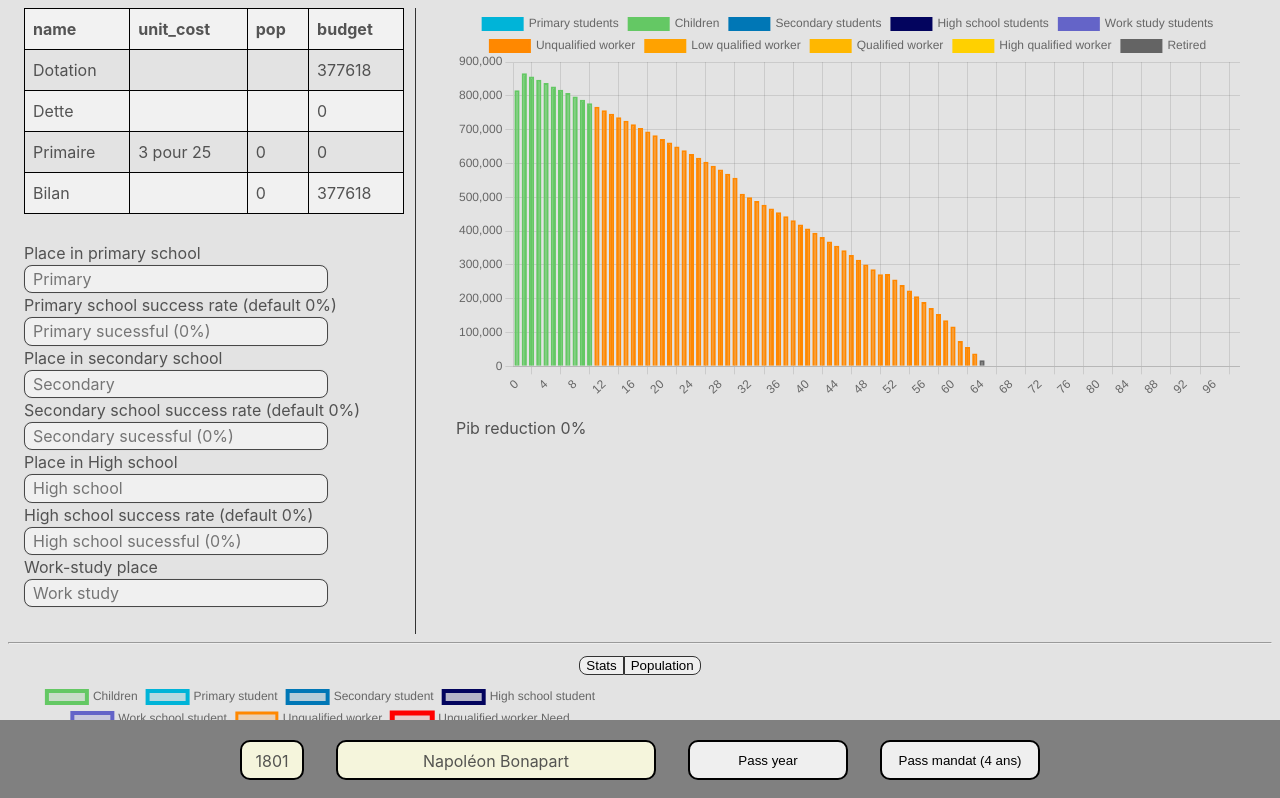
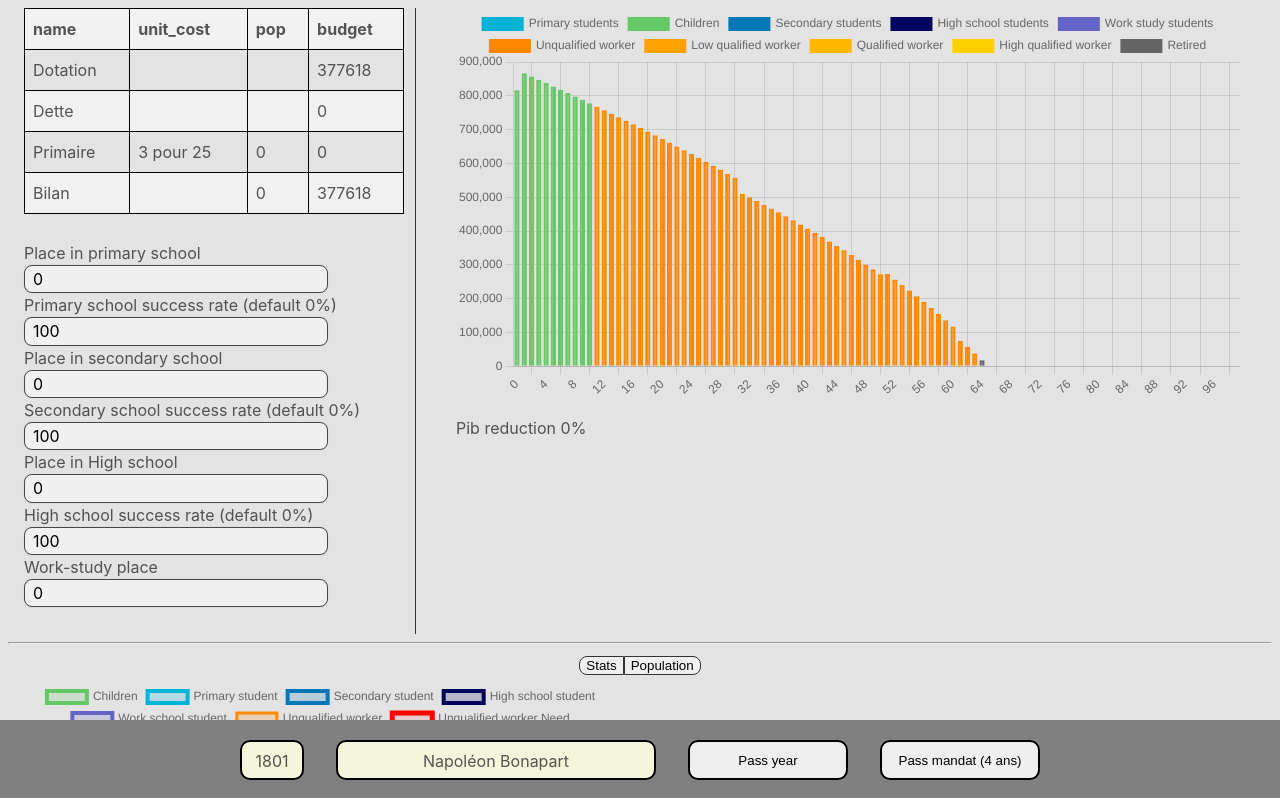
Before and after one commit to juliengossa/DemoDemo, a React (Vite) app: page / in a window 1280 px wide. Shown: the top 798 px of the page. Built offline with nearby package versions, Linux system fonts and the light colour scheme.

Commit message:
:memo: add infomation for user

```diff
--- a/src/components/UpdateData.tsx
+++ b/src/components/UpdateData.tsx
@@ -54,18 +54,18 @@ export default function UpdateData(props : UpdateDataProps){
 
     return <div className={"row"}>
         <p>Place in primary school</p>
-        <input type="number" placeholder="Primary" id={"primary"} pattern="[0-9]*" min="0" max="100" onKeyPress={teste} onChange={updateSchool}/>
+        <input type="number" placeholder="Primary" id={"primary"} pattern="[0-9]*" min="0" max="100" onKeyPress={teste} defaultValue="0" onChange={updateSchool}/>
         <p>Primary school success rate (default 0%)</p>
-        <input type="number" placeholder="Primary sucessful (0%) " pattern="[0-9]*" id={"primaryValid"} onKeyPress={teste} min="0" max="100" onChange={updateSchool}/>
+        <input type="number" placeholder="Primary sucessful (0%) " pattern="[0-9]*" id={"primaryValid"} onKeyPress={teste} min="0" max="100" defaultValue="100"  onChange={updateSchool}/>
         <p>Place in secondary school</p>
-        <input type="number" placeholder="Secondary" id={"secondary"} pattern="[0-9]*" onKeyPress={teste} min="0" max="100" onChange={updateSchool}/>
+        <input type="number" placeholder="Secondary" id={"secondary"} pattern="[0-9]*" onKeyPress={teste} min="0" max="100" defaultValue="0"  onChange={updateSchool}/>
         <p>Secondary school success rate (default 0%)</p>
-        <input type="number" placeholder="Secondary sucessful (0%)" pattern="[0-9]*" id={"SecondaryValid"} onKeyPress={teste} min="0" max="100" onChange={updateSchool}/>
+        <input type="number" placeholder="Secondary sucessful (0%)" pattern="[0-9]*" id={"SecondaryValid"} onKeyPress={teste} min="0" max="100" defaultValue="100"  onChange={updateSchool}/>
         <p>Place in High school</p>
-        <input type="number" placeholder="High school" id={"high-school"} pattern="[0-9]*" min="0" max="100" onKeyPress={teste} onChange={updateSchool}/>
+        <input type="number" placeholder="High school" id={"high-school"} pattern="[0-9]*" min="0" max="100" onKeyPress={teste} defaultValue="0"  onChange={updateSchool}/>
         <p>High school success rate (default 0%)</p>
-        <input type="number" placeholder="High school sucessful (0%)" pattern="[0-9]*" id={"High-schoolValid"} onKeyPress={teste} min="0" max="100" onChange={updateSchool}/>
+        <input type="number" placeholder="High school sucessful (0%)" pattern="[0-9]*" id={"High-schoolValid"} onKeyPress={teste} min="0" max="100" defaultValue="100"  onChange={updateSchool}/>
         <p>Work-study place</p>
-        <input type="number" placeholder="Work study" id={"work-study"} pattern="[0-9]*" min="0" max="100" onKeyPress={teste} onChange={updateSchool}/>
+        <input type="number" placeholder="Work study" id={"work-study"} pattern="[0-9]*" min="0" max="100" onKeyPress={teste} defaultValue="0"  onChange={updateSchool}/>
     </div>
 }
```
